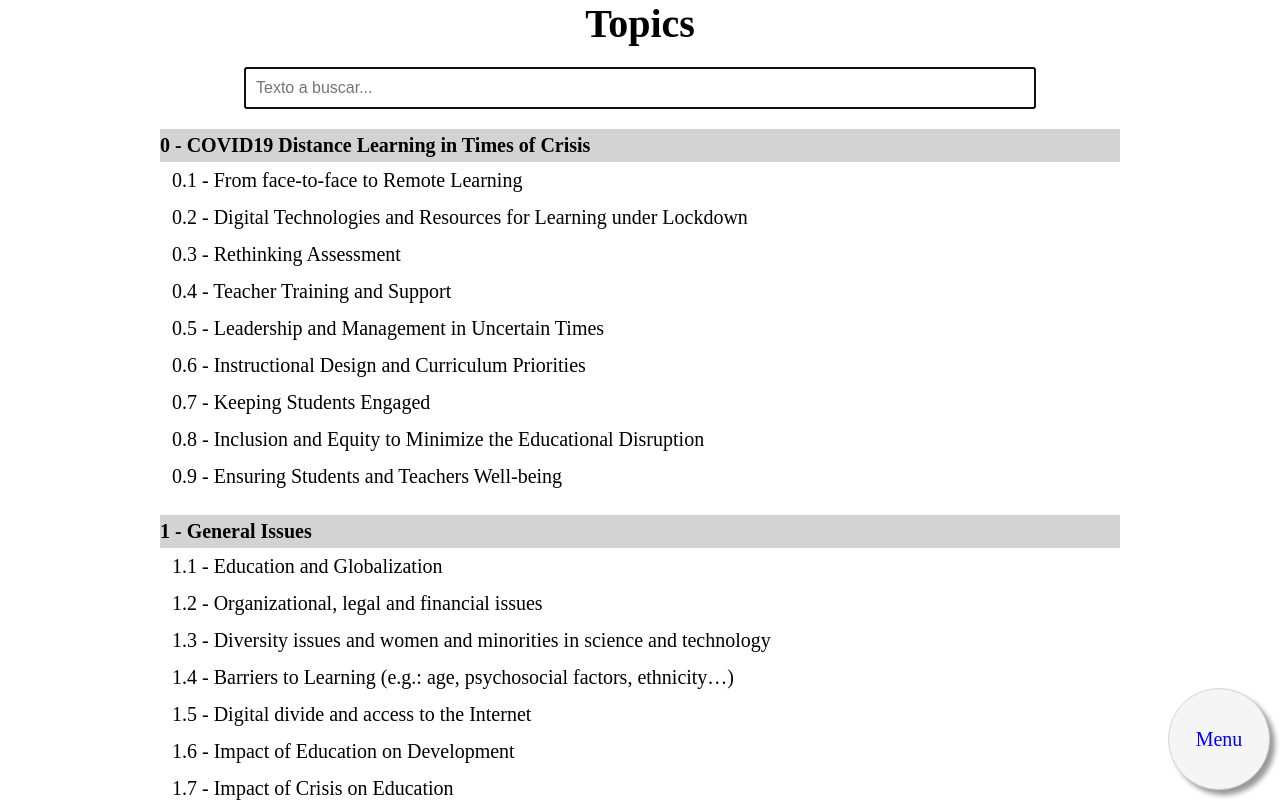
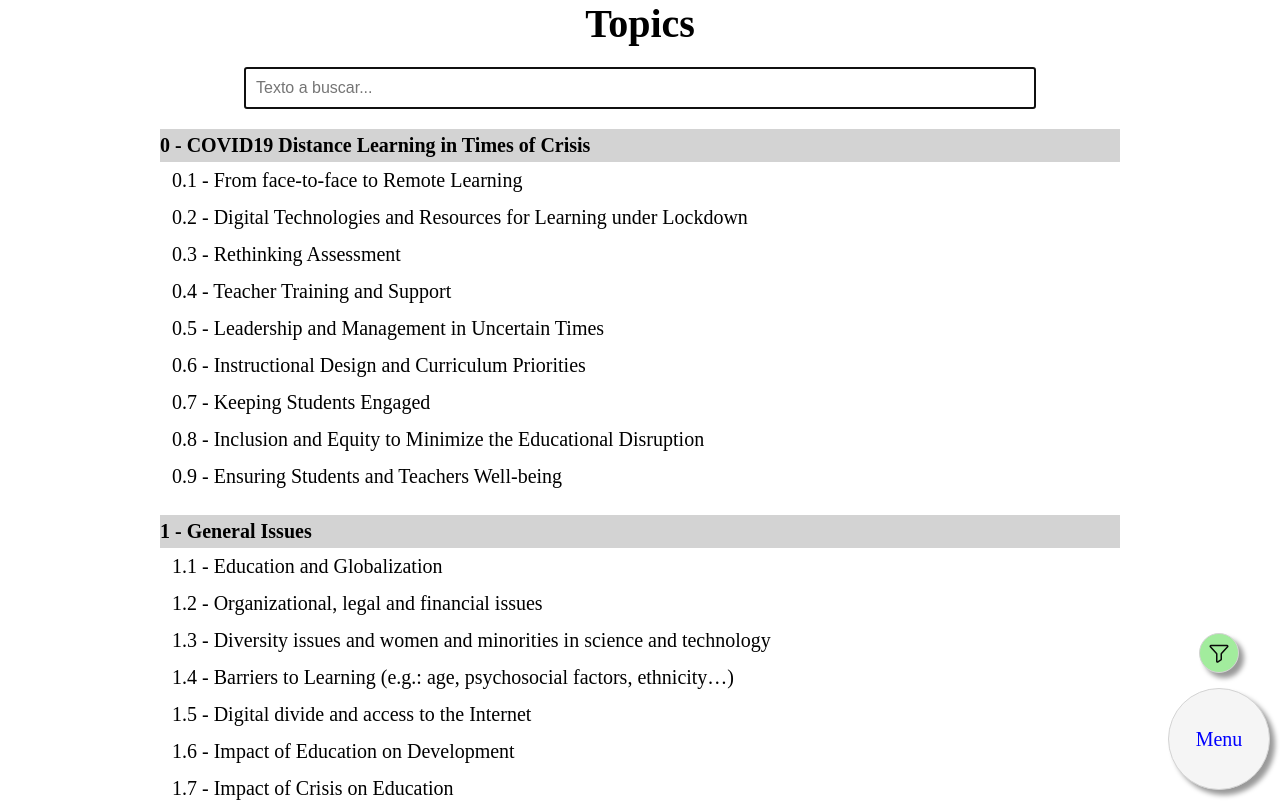
Before and after one commit to javdome/busca-topics, a React (Vite) app: page /#/topics in a window 1280 px wide. Shown: the top 802 px of the page. Built offline with nearby package versions, Linux system fonts and the light colour scheme.

Commit message:
Añado opción de filtrar cabeceras

```diff
--- a/src/App.jsx
+++ b/src/App.jsx
@@ -5,18 +5,22 @@ import Home from './pages/home'
 import Disciplines from './pages/disciplines'
 import Topics from './pages/topics'
 import Tracks from './pages/tracks'
+import { useState } from 'react'
 
 
 function App() {
+
+  const [filterAll, setFilterAll] = useState(false);
+
   return (
     <div className="App">
       <HashRouter>
       {/* <BrowserRouter basename="/busca-topics"> */}
         <Routes>
-          <Route path="/" element={<Home />} />
+          <Route path="/" element={<Home filterAll={filterAll} setFilterAll={setFilterAll} />} />
           <Route path="/disciplines" element={<Disciplines />} />
-          <Route path="/topics" element={<Topics />} />
-          <Route path="/tracks" element={<Tracks />} />
+          <Route path="/topics" element={<Topics filterAll={filterAll} setFilterAll={setFilterAll} />} />
+          <Route path="/tracks" element={<Tracks filterAll={filterAll} setFilterAll={setFilterAll} />} />
           {/* <Route path="/products/:id/*" element={<ProductDetails />} />
           <Route path="/products" element={<Products />} />
           <Route path="/redirect" element={<Navigate to="/about" />} /> */}
--- a/src/index.css
+++ b/src/index.css
@@ -66,11 +66,31 @@ li {
   background-color: lightgrey;
 }
 
-#back-button {
-  background-color: whitesmoke;
+#menu-responsive {
   position: fixed;
   bottom: 10px;
   right: 10px;
+}
+
+#menu-responsive span {
+  cursor: pointer;
+  background-color: whitesmoke;
+  height: 2rem;
+  width: 2rem;
+  margin: 15px auto;
+  padding: 0.2rem;
+  border: solid 1px lightgray;
+  box-shadow: 5px 5px 5px rgba(0, 0, 0, 0.4);
+  border-radius: 100%;
+  display: flex;
+  justify-content: center;
+  align-items: center;
+  text-decoration: none;
+  color: blue;
+}
+
+#back-button {
+  background-color: whitesmoke;
   height: 100px;
   width: 100px;
   border: solid 1px lightgray;
--- a/src/pages/disciplines.jsx
+++ b/src/pages/disciplines.jsx
@@ -29,7 +29,9 @@ const disciplinesPage = ()=> {
         )}
       </ul>
 
-      <Link id="back-button" to="/">Menu</Link>
+      <div id='menu-responsive'>
+        <Link id="back-button" to="/">Menu</Link>
+      </div>
 
     </div>
   )
--- a/src/pages/home.jsx
+++ b/src/pages/home.jsx
@@ -1,6 +1,6 @@
 import { Link } from "react-router-dom"
 
-const Home = ()=> {
+const Home = ({filterAll, setFilterAll})=> {
 
   const toggleDarkMode = () => {
     let element = document.body;
--- a/src/pages/topics.jsx
+++ b/src/pages/topics.jsx
@@ -2,7 +2,7 @@ import { Link } from 'react-router-dom'
 import { useState } from 'react'
 import { topics } from '../assets/data'
 
-const topicsPage = ()=> {
+const topicsPage = ({filterAll, setFilterAll})=> {
   const [inputText, setInputText] = useState("")
   const [filterData, setFilterData] = useState(topics)
 
@@ -35,7 +35,8 @@ const topicsPage = ()=> {
 
         {filterData.map((topic, index) =>
           <div className='bloque'>
-            {topic.data && <p key={ index }>{topic.title}</p>}
+            {/* {topic.data && <p key={ index }>{topic.title}</p>} */}
+            {(filterAll || topic.data.length >0) && <p key={ index }>{topic.title}</p>}
             <ul className="">
             {topic.data.map((el, ind2) =>
               <li key={ index + '_' + ind2 }>{el}</li>
@@ -44,9 +45,12 @@ const topicsPage = ()=> {
           </div>
         )}
 
-
-      <Link id="back-button" to="/">Menu</Link>
-
+      <div id='menu-responsive'>
+        <span onClick={() => setFilterAll(!filterAll)} style={ filterAll ? {} : {backgroundColor: "#a2ec9d"} }>
+          <svg xmlns="http://www.w3.org/2000/svg" width="1.5rem" height="1.5rem" fill="#0a0a0a" viewBox="0 0 256 256"><rect width="256" height="256" fill="none"></rect><path d="M42.1,48H213.9a8,8,0,0,1,5.9,13.4l-65.7,72.3a7.8,7.8,0,0,0-2.1,5.4v56.6a7.9,7.9,0,0,1-3.6,6.7l-32,21.3a8,8,0,0,1-12.4-6.6v-78a7.8,7.8,0,0,0-2.1-5.4L36.2,61.4A8,8,0,0,1,42.1,48Z" fill="none" stroke="#0a0a0a" strokeLinecap="round" strokeLinejoin="round" strokeWidth="16"></path></svg>
+        </span>
+        <Link id="back-button" to="/">Menu</Link>
+      </div>
     </div>
   )
 }
--- a/src/pages/tracks.jsx
+++ b/src/pages/tracks.jsx
@@ -2,7 +2,7 @@ import { Link } from 'react-router-dom'
 import { useState } from 'react'
 import { tracks } from '../assets/data'
 
-const tracksPage = ()=> {
+const tracksPage = ({filterAll, setFilterAll})=> {
   const [inputText, setInputText] = useState("")
   const [filterData, setFilterData] = useState (tracks)
 
@@ -35,7 +35,8 @@ const tracksPage = ()=> {
 
         {filterData.map((track, index) =>
           <div className='bloque'>
-            {track.data && <p key={ index }>{track.title}</p>}
+            {/* {track.data && <p key={ index }>{track.title}</p>} */}
+            {(filterAll || track.data.length >0) && <p key={ index }>{track.title}</p>}
             <ul className="">
             {track.data.map((el, ind2) =>
               <li key={ index + '_' + ind2 }>{el.slice(0, 1) + el.slice(2)} </li>
@@ -44,7 +45,12 @@ const tracksPage = ()=> {
           </div>
         )}
 
-      <Link id="back-button" to="/">Menu</Link>
+      <div id='menu-responsive'>
+        <span onClick={() => setFilterAll(!filterAll)} style={ filterAll ? {} : {backgroundColor: "#a2ec9d"} }>
+          <svg xmlns="http://www.w3.org/2000/svg" width="1.5rem" height="1.5rem" fill="#0a0a0a" viewBox="0 0 256 256"><rect width="256" height="256" fill="none"></rect><path d="M42.1,48H213.9a8,8,0,0,1,5.9,13.4l-65.7,72.3a7.8,7.8,0,0,0-2.1,5.4v56.6a7.9,7.9,0,0,1-3.6,6.7l-32,21.3a8,8,0,0,1-12.4-6.6v-78a7.8,7.8,0,0,0-2.1-5.4L36.2,61.4A8,8,0,0,1,42.1,48Z" fill="none" stroke="#0a0a0a" strokeLinecap="round" strokeLinejoin="round" strokeWidth="16"></path></svg>
+        </span>
+        <Link id="back-button" to="/">Menu</Link>
+      </div>
 
     </div>
   )
```
